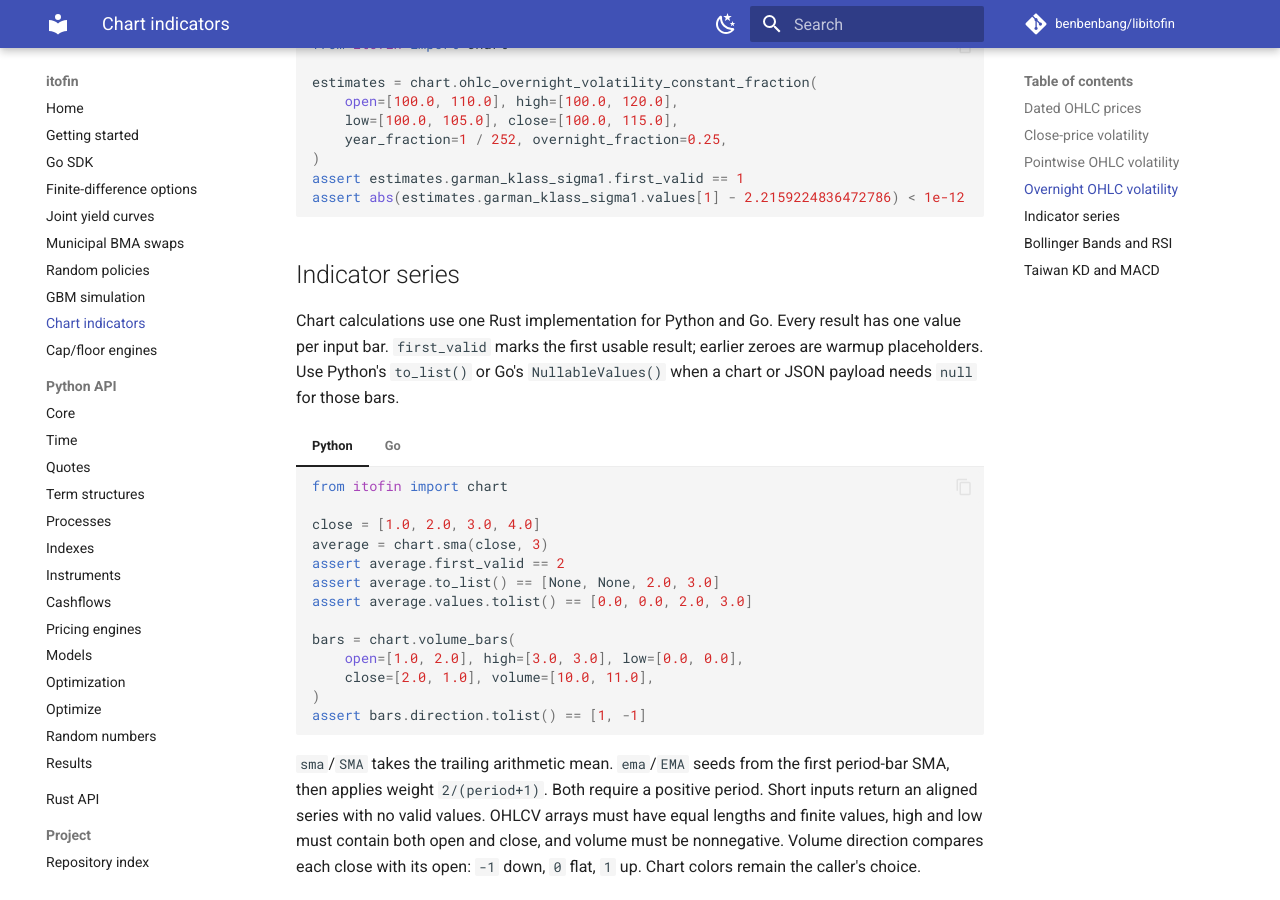
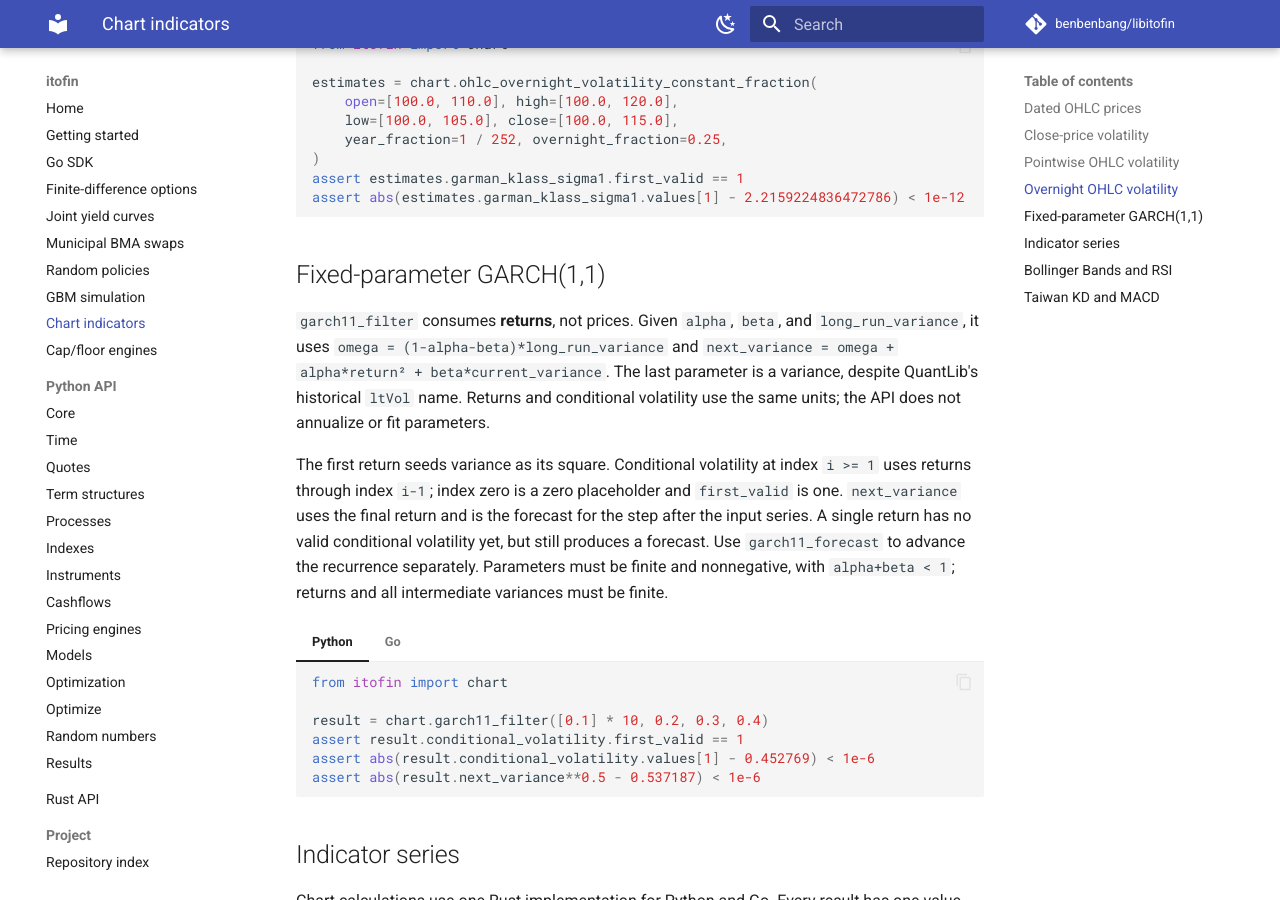
Before and after one commit to benbenbang/libitofin, an MkDocs documentation site: the page built from docs/docs/chart.md, in a window 1280 px wide and 900 px high, scrolled down 2114 px. Built offline with MkDocs 1.6.1 and Material for MkDocs 9.7.7, drawn with Linux system fonts in a browser that asks for light colours; comment, search, counter and statistics services are not loaded.

Commit message:
docs(docs): document fixed-parameter GARCH filter
Document GARCH(1,1) inputs, recurrence behavior, validation rules, and Python and Go usage examples.

Closes #1145

close #1145

````diff
--- a/docs/docs/chart.md
+++ b/docs/docs/chart.md
@@ -159,6 +159,46 @@ low-to-high range.
     _ = estimates.GarmanKlassSigma1.NullableValues()
     ```
 
+## Fixed-parameter GARCH(1,1)
+
+`garch11_filter` consumes **returns**, not prices. Given `alpha`, `beta`, and
+`long_run_variance`, it uses `omega = (1-alpha-beta)*long_run_variance` and
+`next_variance = omega + alpha*return² + beta*current_variance`. The last
+parameter is a variance, despite QuantLib's historical `ltVol` name. Returns
+and conditional volatility use the same units; the API does not annualize or
+fit parameters.
+
+The first return seeds variance as its square. Conditional volatility at index
+`i >= 1` uses returns through index `i-1`; index zero is a zero placeholder and
+`first_valid` is one. `next_variance` uses the final return and is the forecast
+for the step after the input series. A single return has no valid conditional
+volatility yet, but still produces a forecast. Use `garch11_forecast` to advance
+the recurrence separately. Parameters must be finite and nonnegative, with
+`alpha+beta < 1`; returns and all intermediate variances must be finite.
+
+=== "Python"
+
+    ```python
+    from itofin import chart
+
+    result = chart.garch11_filter([0.1] * 10, 0.2, 0.3, 0.4)
+    assert result.conditional_volatility.first_valid == 1
+    assert abs(result.conditional_volatility.values[1] - 0.452769) < 1e-6
+    assert abs(result.next_variance**0.5 - 0.537187) < 1e-6
+    ```
+
+=== "Go"
+
+    ```go
+    import itofin "github.com/benbenbang/libitofin/sdk/go"
+
+    returns := []float64{0.1, 0.1, 0.1}
+    result, err := itofin.Garch11Filter(returns, 0.2, 0.3, 0.4)
+    if err != nil { panic(err) }
+    _ = result.ConditionalVolatility.NullableValues()
+    _ = result.NextVariance
+    ```
+
 ## Indicator series
 
 Chart calculations use one Rust implementation for Python and Go. Every result
````
